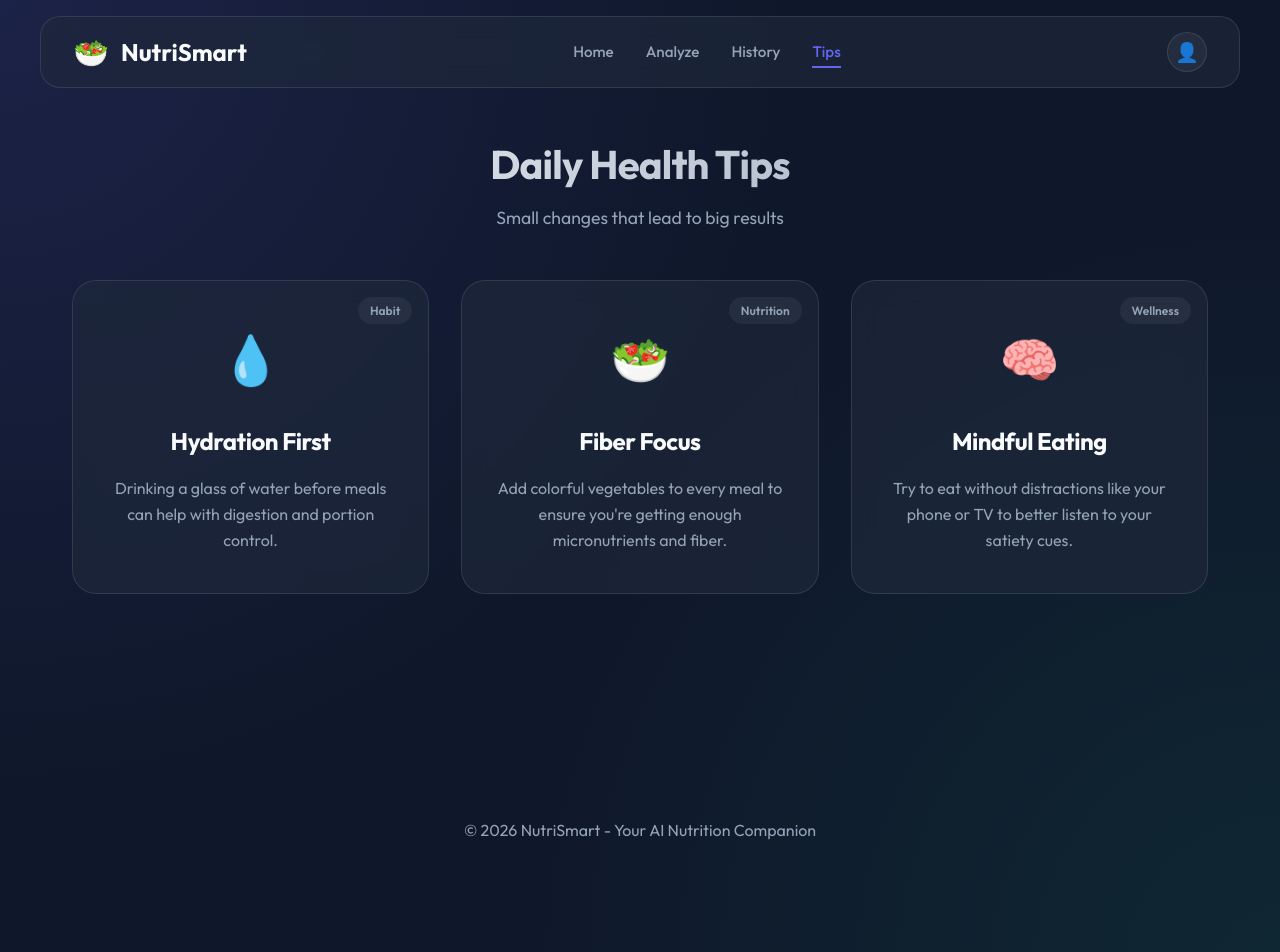
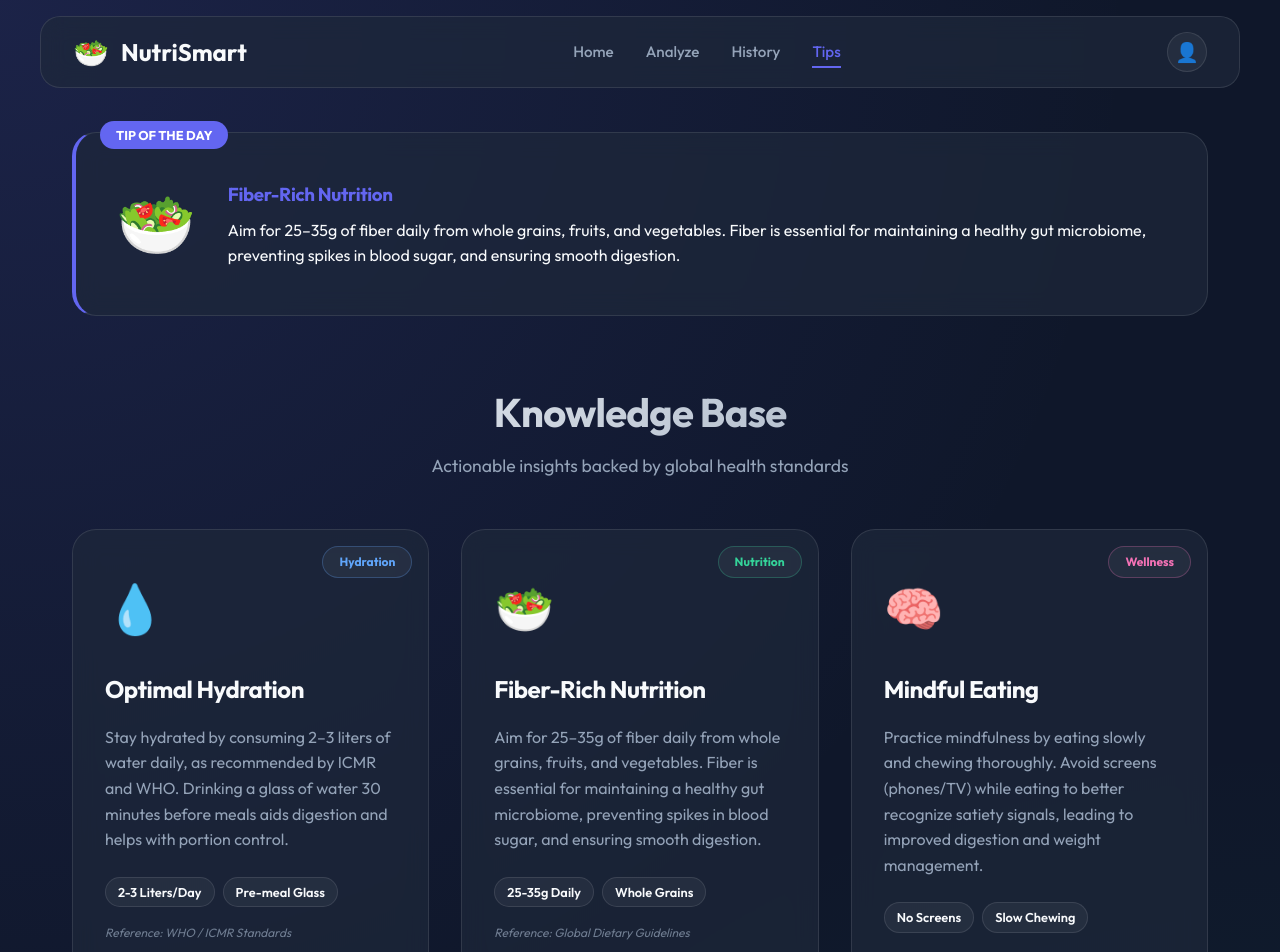
Before and after one commit to AishiniGrandhi/NutriSmart, a React (Vite) app: page /tips in a window 1280 px wide. Shown: the top 952 px of the page. Built offline with nearby package versions, Linux system fonts and the light colour scheme.

Commit message:
Improve Tips page with credible content, daily highlight, and enhanced UI

```diff
--- a/src/components/HealthTips.css
+++ b/src/components/HealthTips.css
@@ -2,9 +2,44 @@
   margin-bottom: 8rem;
 }
 
+.daily-highlight {
+  margin-bottom: 4rem;
+  padding: 2.5rem;
+  border-left: 4px solid var(--primary);
+  position: relative;
+}
+
+.highlight-badge {
+  position: absolute;
+  top: -12px;
+  left: 24px;
+  background: var(--primary);
+  color: white;
+  padding: 0.25rem 1rem;
+  border-radius: 100px;
+  font-size: 0.8rem;
+  font-weight: 700;
+  text-transform: uppercase;
+}
+
+.highlight-content {
+  display: flex;
+  align-items: center;
+  gap: 2rem;
+}
+
+.highlight-icon {
+  font-size: 4rem;
+}
+
+.highlight-content h3 {
+  margin-bottom: 0.5rem;
+  color: var(--primary);
+}
+
 .tips-grid {
   display: grid;
-  grid-template-columns: repeat(auto-fit, minmax(300px, 1fr));
+  grid-template-columns: repeat(auto-fit, minmax(320px, 1fr));
   gap: 2rem;
 }
 
@@ -14,15 +49,14 @@
   overflow: hidden;
   display: flex;
   flex-direction: column;
-  align-items: center;
-  text-align: center;
+  align-items: flex-start;
+  text-align: left;
   transition: var(--transition);
 }
 
 .tip-card:hover {
   transform: translateY(-8px);
-  border-color: var(--secondary);
-  background: rgba(16, 185, 129, 0.03);
+  background: rgba(255, 255, 255, 0.05);
 }
 
 .tip-tag {
@@ -30,12 +64,17 @@
   top: 1rem;
   right: 1rem;
   background: rgba(255, 255, 255, 0.05);
-  padding: 0.25rem 0.75rem;
+  padding: 0.35rem 1rem;
   border-radius: 100px;
   font-size: 0.75rem;
-  font-weight: 600;
+  font-weight: 700;
   color: var(--text-muted);
 }
+
+.tip-tag[data-category="hydration"] { color: #60a5fa; border: 1px solid #60a5fa44; }
+.tip-tag[data-category="nutrition"] { color: #34d399; border: 1px solid #34d39944; }
+.tip-tag[data-category="wellness"] { color: #f472b6; border: 1px solid #f472b644; }
+.tip-tag[data-category="habit"] { color: #fbbf24; border: 1px solid #fbbf2444; }
 
 .tip-icon {
   font-size: 3rem;
@@ -47,8 +86,50 @@
   margin-bottom: 1rem;
 }
 
-.tip-content {
+.tip-content p {
   color: var(--text-muted);
   font-size: 1rem;
   line-height: 1.6;
+  margin-bottom: 1.5rem;
 }
+
+.tip-stats {
+  display: flex;
+  flex-wrap: wrap;
+  gap: 0.5rem;
+  margin-bottom: 1rem;
+}
+
+.stat-pill {
+  background: rgba(255, 255, 255, 0.05);
+  padding: 0.25rem 0.75rem;
+  border-radius: 100px;
+  font-size: 0.8rem;
+  font-weight: 600;
+  color: var(--text-main);
+  border: 1px solid var(--surface-border);
+}
+
+.tip-reference {
+  font-size: 0.75rem;
+  color: var(--text-muted);
+  font-style: italic;
+  opacity: 0.7;
+}
+
+.fade-in {
+  animation: fadeIn 0.6s ease-out forwards;
+}
+
+@keyframes fadeIn {
+  from { opacity: 0; transform: translateY(20px); }
+  to { opacity: 1; transform: translateY(0); }
+}
+
+@media (max-width: 768px) {
+  .highlight-content {
+    flex-direction: column;
+    text-align: center;
+    gap: 1rem;
+  }
+}
--- a/src/components/HealthTips.jsx
+++ b/src/components/HealthTips.jsx
@@ -1,43 +1,89 @@
-import React from 'react';
+import React, { useState, useEffect } from 'react';
 import './HealthTips.css';
+
+const TipCard = ({ tip }) => (
+  <div className="tip-card glass fade-in">
+    <div className="tip-tag" data-category={tip.tag.toLowerCase()}>{tip.tag}</div>
+    <div className="tip-icon">{tip.icon}</div>
+    <h3 className="tip-title">{tip.title}</h3>
+    <div className="tip-content">
+      <p>{tip.content}</p>
+      {tip.stats && (
+        <div className="tip-stats">
+          {tip.stats.map((stat, i) => <span key={i} className="stat-pill">{stat}</span>)}
+        </div>
+      )}
+      <div className="tip-reference">Reference: {tip.ref}</div>
+    </div>
+  </div>
+);
 
 const HealthTips = () => {
   const tips = [
     {
-      title: "Hydration First",
-      content: "Drinking a glass of water before meals can help with digestion and portion control.",
+      title: "Optimal Hydration",
+      content: "Stay hydrated by consuming 2–3 liters of water daily, as recommended by ICMR and WHO. Drinking a glass of water 30 minutes before meals aids digestion and helps with portion control.",
       icon: "💧",
-      tag: "Habit"
+      tag: "Hydration",
+      stats: ["2-3 Liters/Day", "Pre-meal Glass"],
+      ref: "WHO / ICMR Standards"
     },
     {
-      title: "Fiber Focus",
-      content: "Add colorful vegetables to every meal to ensure you're getting enough micronutrients and fiber.",
+      title: "Fiber-Rich Nutrition",
+      content: "Aim for 25–35g of fiber daily from whole grains, fruits, and vegetables. Fiber is essential for maintaining a healthy gut microbiome, preventing spikes in blood sugar, and ensuring smooth digestion.",
       icon: "🥗",
-      tag: "Nutrition"
+      tag: "Nutrition",
+      stats: ["25-35g Daily", "Whole Grains"],
+      ref: "Global Dietary Guidelines"
     },
     {
       title: "Mindful Eating",
-      content: "Try to eat without distractions like your phone or TV to better listen to your satiety cues.",
+      content: "Practice mindfulness by eating slowly and chewing thoroughly. Avoid screens (phones/TV) while eating to better recognize satiety signals, leading to improved digestion and weight management.",
       icon: "🧠",
-      tag: "Wellness"
+      tag: "Wellness",
+      stats: ["No Screens", "Slow Chewing"],
+      ref: "Mindfulness Research"
+    },
+    {
+      title: "Smart Drinks",
+      content: "Prioritize natural options like coconut water, buttermilk, and lemon water. Avoid sugary sodas and limit excess caffeine, as they can lead to energy crashes and dehydration.",
+      icon: "🥤",
+      tag: "Habit",
+      stats: ["Coconut Water", "Limit Caffeine"],
+      ref: "ICMR Nutrition Guide"
     }
   ];
 
+  const [dailyTip, setDailyTip] = useState(null);
+
+  useEffect(() => {
+    const randomTip = tips[Math.floor(Math.random() * tips.length)];
+    setDailyTip(randomTip);
+  }, []);
+
   return (
     <section id="tips" className="tips container">
+      {dailyTip && (
+        <div className="daily-highlight glass fade-in">
+          <div className="highlight-badge">Tip of the Day</div>
+          <div className="highlight-content">
+            <span className="highlight-icon">{dailyTip.icon}</span>
+            <div>
+              <h3>{dailyTip.title}</h3>
+              <p>{dailyTip.content}</p>
+            </div>
+          </div>
+        </div>
+      )}
+
       <div className="section-header">
-        <h2 className="section-title">Daily Health Tips</h2>
-        <p className="section-subtitle">Small changes that lead to big results</p>
+        <h2 className="section-title">Knowledge Base</h2>
+        <p className="section-subtitle">Actionable insights backed by global health standards</p>
       </div>
 
       <div className="tips-grid">
         {tips.map((tip, index) => (
-          <div key={index} className="tip-card glass">
-            <div className="tip-tag">{tip.tag}</div>
-            <div className="tip-icon">{tip.icon}</div>
-            <h3 className="tip-title">{tip.title}</h3>
-            <p className="tip-content">{tip.content}</p>
-          </div>
+          <TipCard key={index} tip={tip} />
         ))}
       </div>
     </section>
```
